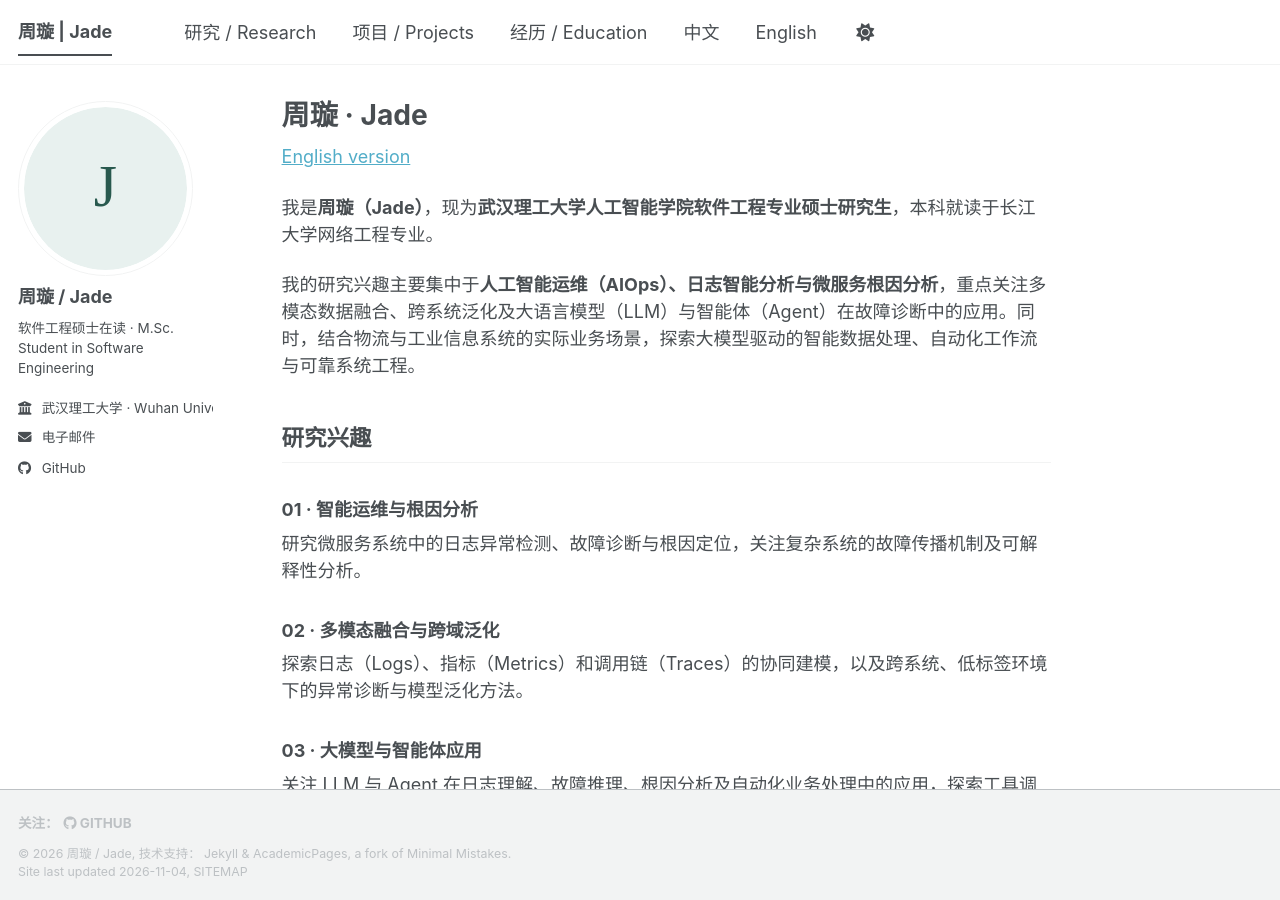
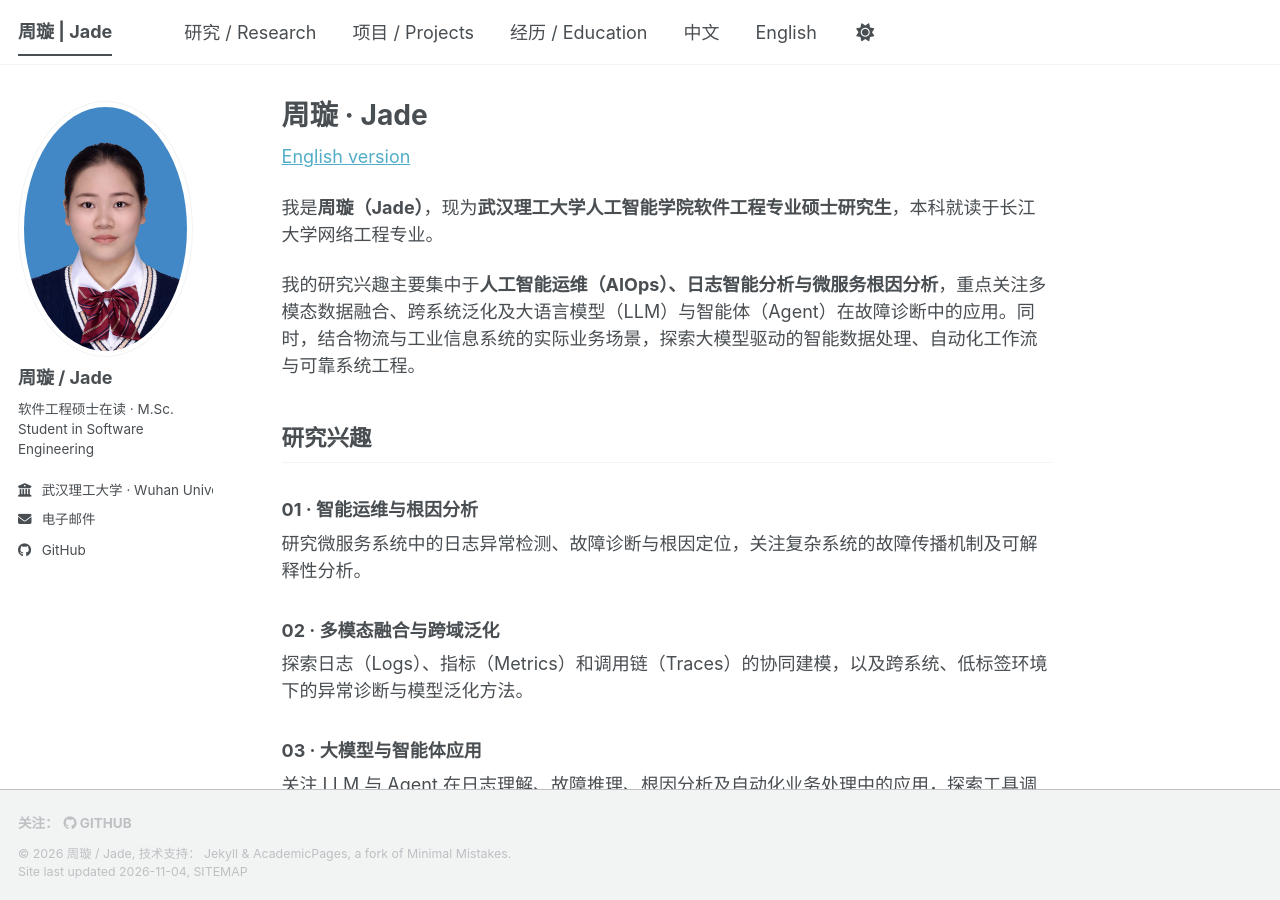
Before and after one commit to xuan74587-cmd/xuan74587-cmd.github.io, a Jekyll site: the page built from _pages/about.md, in a window 1280 px wide and 900 px high. Built offline with Jekyll 4.4.1, drawn with Linux system fonts in a browser that asks for light colours; a script bundle is joined from its source files by our own code; a style sheet for code colours, icons or effects is not loaded.

Commit message:
Update _config.yml

```diff
--- a/_config.yml
+++ b/_config.yml
@@ -22,7 +22,7 @@ repository: "xuan74587-cmd/xuan74587-cmd.github.io"
 #               If a field is blank the icon and link will not appear, otherwise it will be shown.
 #               Additional customization can be done by editing /_includes/author-profile.html
 author:
-  avatar: "jade-avatar.svg"
+  avatar: "avatar.jpg"
   name: "周璇 / Jade"
   bio: "软件工程硕士在读 · M.Sc. Student in Software Engineering"
   employer: "武汉理工大学 · Wuhan University of Technology"
```
